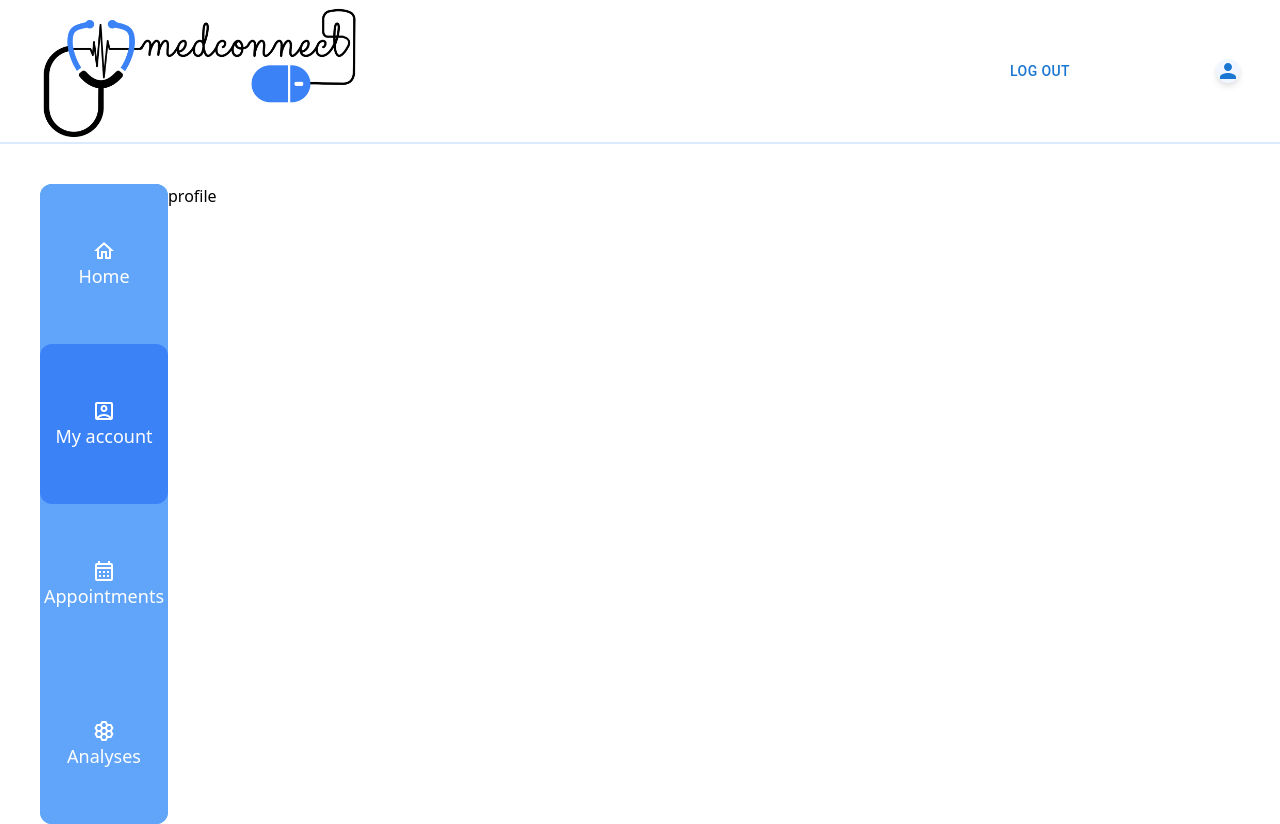
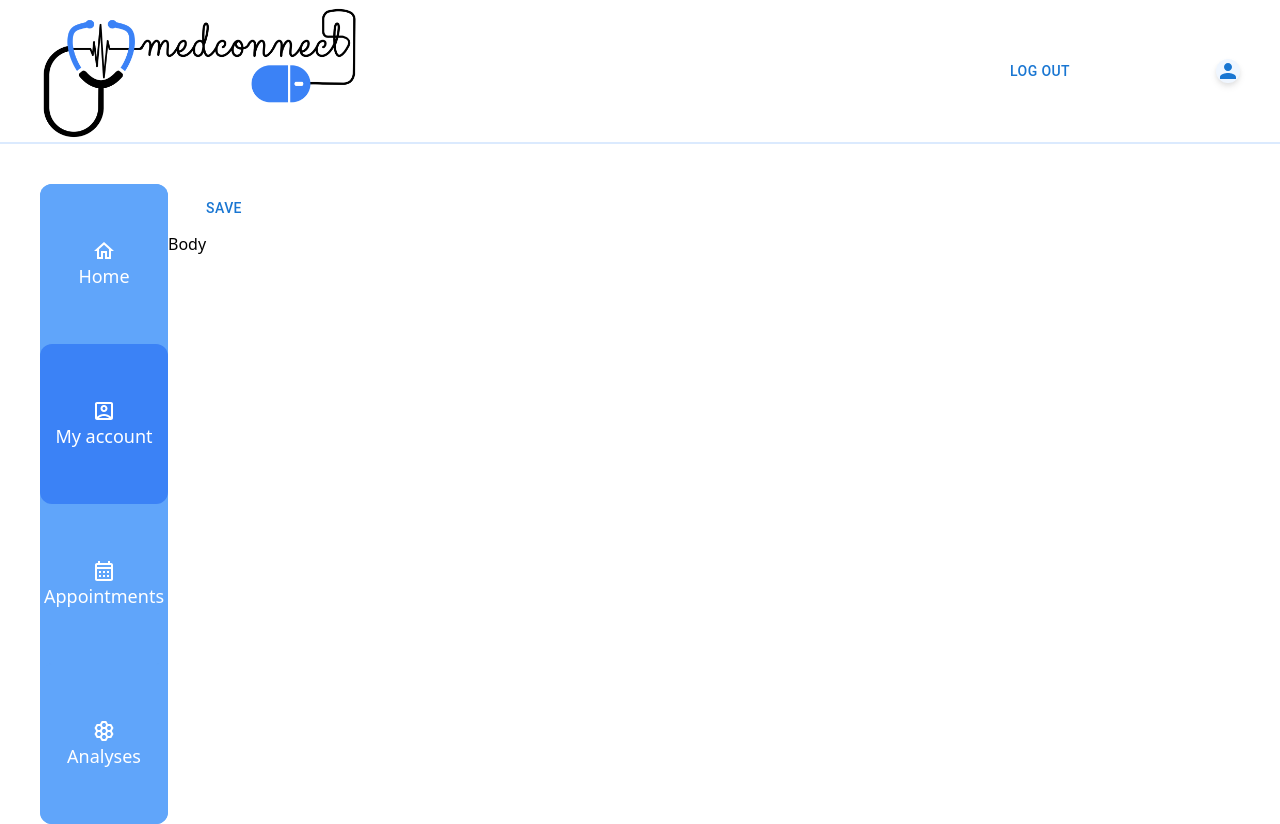
Before and after one commit to LucaStefan112/MedConnect, a Next.js app: page /my-account in a window 1280 px wide. Built offline with nearby package versions, Linux system fonts and the light colour scheme.

Commit message:
Created My Account Page
I have created the My Account page.

```diff
--- /dev/null
+++ b/components/MyAccount/MyAccountBody.tsx
@@ -0,0 +1,16 @@
+import React from 'react';
+
+
+
+export default function MyAccountBody ()
+{
+  return (
+
+    <div>
+
+        Body
+
+    </div>
+
+  )
+}
--- /dev/null
+++ b/components/MyAccount/MyAccountHeader.tsx
@@ -0,0 +1,17 @@
+import React from 'react';
+import { Button } from '@mui/material';
+
+
+
+export default function MyAccountHeader ()
+{
+  return (
+
+    <div>
+
+        <Button className = 'main_button h-12 w-28 text-lg'>Save</Button>
+
+    </div>
+
+  )
+}
--- a/pages/my-account.tsx
+++ b/pages/my-account.tsx
@@ -1,7 +1,19 @@
-import React from 'react'
+import React from 'react';
+import MyAccountHeader from '@/components/MyAccount/MyAccountHeader';
+import MyAccountBody from '@/components/MyAccount/MyAccountBody';
 
-export default function Profile() {
+
+
+export default function Profile ()
+{
   return (
-    <div>profile</div>
+
+    <div>
+
+      <MyAccountHeader />
+      <MyAccountBody />
+
+    </div>
+
   )
 }
```
